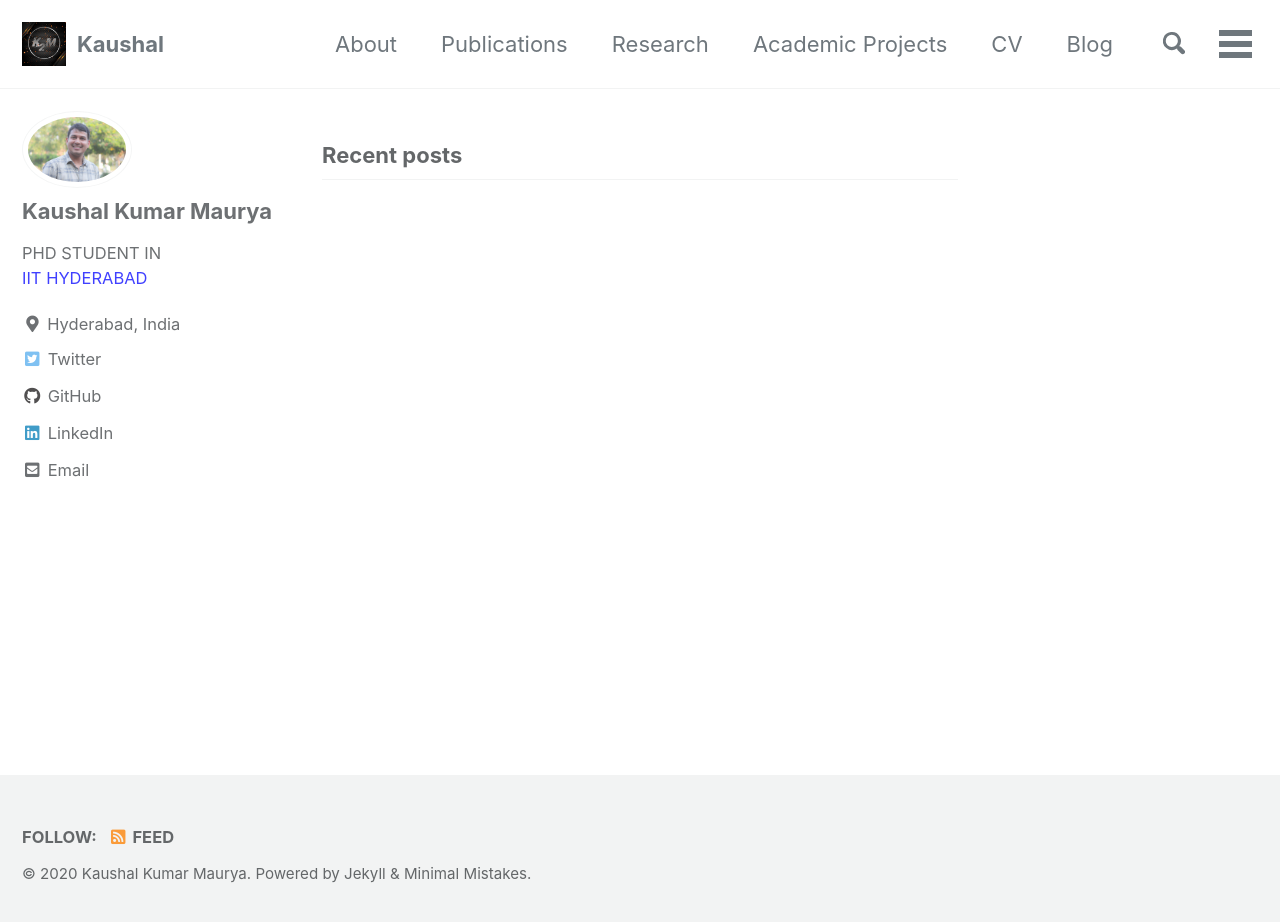
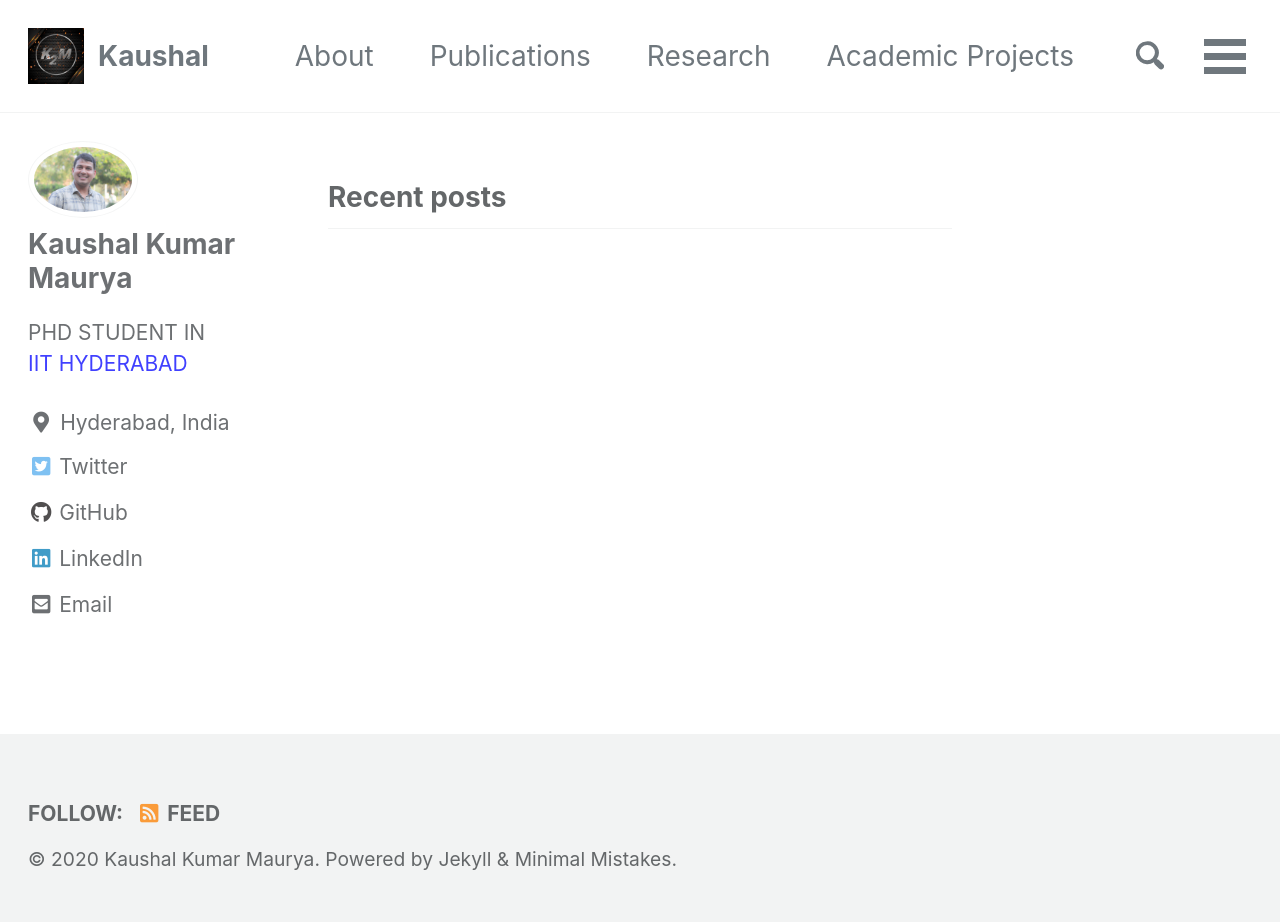
Before and after one commit to harshayelleni/harshayelleni.github.io, a Jekyll site: the page built from index.html, in a window 1280 px wide and 930 px high. Shown: the top 922 px of the window. Built offline with Jekyll 4.4.1, drawn with Linux system fonts in a browser that asks for light colours; cached includes are drawn as plain includes; the list of posts is cut into pages by our own code.

Commit message:
doing modifications

```diff
--- a/assets/css/main.scss
+++ b/assets/css/main.scss
@@ -8,17 +8,17 @@
 @import "minimal-mistakes"; // main partials
 
 html {
-  font-size: 16px; // change to whatever
+  font-size: 12px; // change to whatever
 
   @include breakpoint($medium) {
-    font-size: 18px; // change to whatever
+    font-size: 14px; // change to whatever
   }
 
   @include breakpoint($large) {
-    font-size: 20px; // change to whatever
+    font-size: 16px; // change to whatever
   }
 
   @include breakpoint($x-large) {
-    font-size: 22px; // change to whatever
+    font-size: 28px; // change to whatever
   }
 }
```
